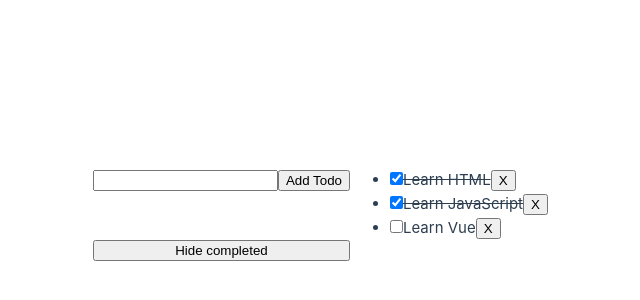
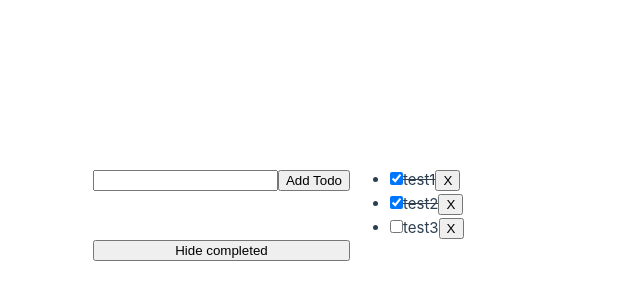
Before and after one commit to tzuchiyu/111test, a Vue app: page / in a window 1280 px wide. Shown: the part 186-486 px from the top of the page, without its empty margins (290-930 px from the left). Built offline with nearby package versions, Linux system fonts and the light colour scheme.

Commit message:
add css style

```diff
--- a/src/App.vue
+++ b/src/App.vue
@@ -6,9 +6,9 @@ let id = 0;
 const newTodo = ref("");
 const hideCompleted = ref(false);
 const todos = ref([
-  { id: id++, text: "Learn HTML", done: true },
-  { id: id++, text: "Learn JavaScript", done: true },
-  { id: id++, text: "Learn Vue", done: false },
+  { id: id++, text: "test1", done: true },
+  { id: id++, text: "test2", done: true },
+  { id: id++, text: "test3", done: false },
 ]);
 
 const filteredTodos = computed(() => {
```
